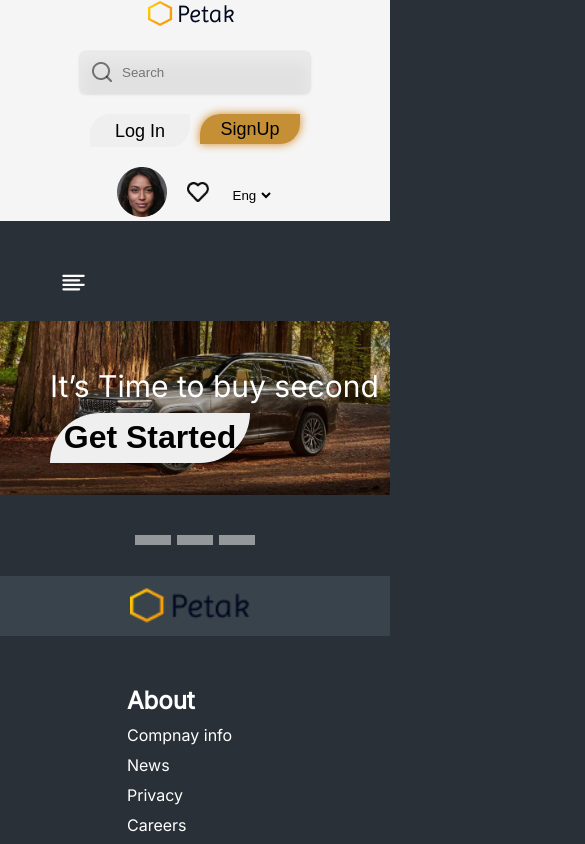
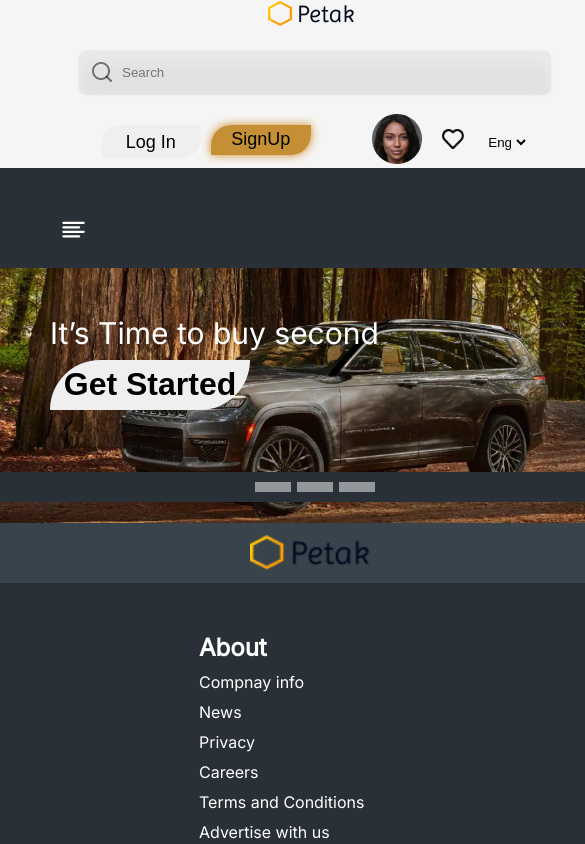
Before and after one commit to AnGu9192/petak, a React (Vite) app: page / in a window 390 px wide. Shown: the top 844 px of the page, 585 px wide, since content can reach past the window. Built offline with nearby package versions, Linux system fonts and the light colour scheme.

Commit message:
Update Header.css

```diff
--- a/src/components/header/Header.css
+++ b/src/components/header/Header.css
@@ -125,7 +125,5 @@ option{
   width: 100%;
 
   }
-  .header__search input{
-    width: 100%;
-  }
+
 }
```
